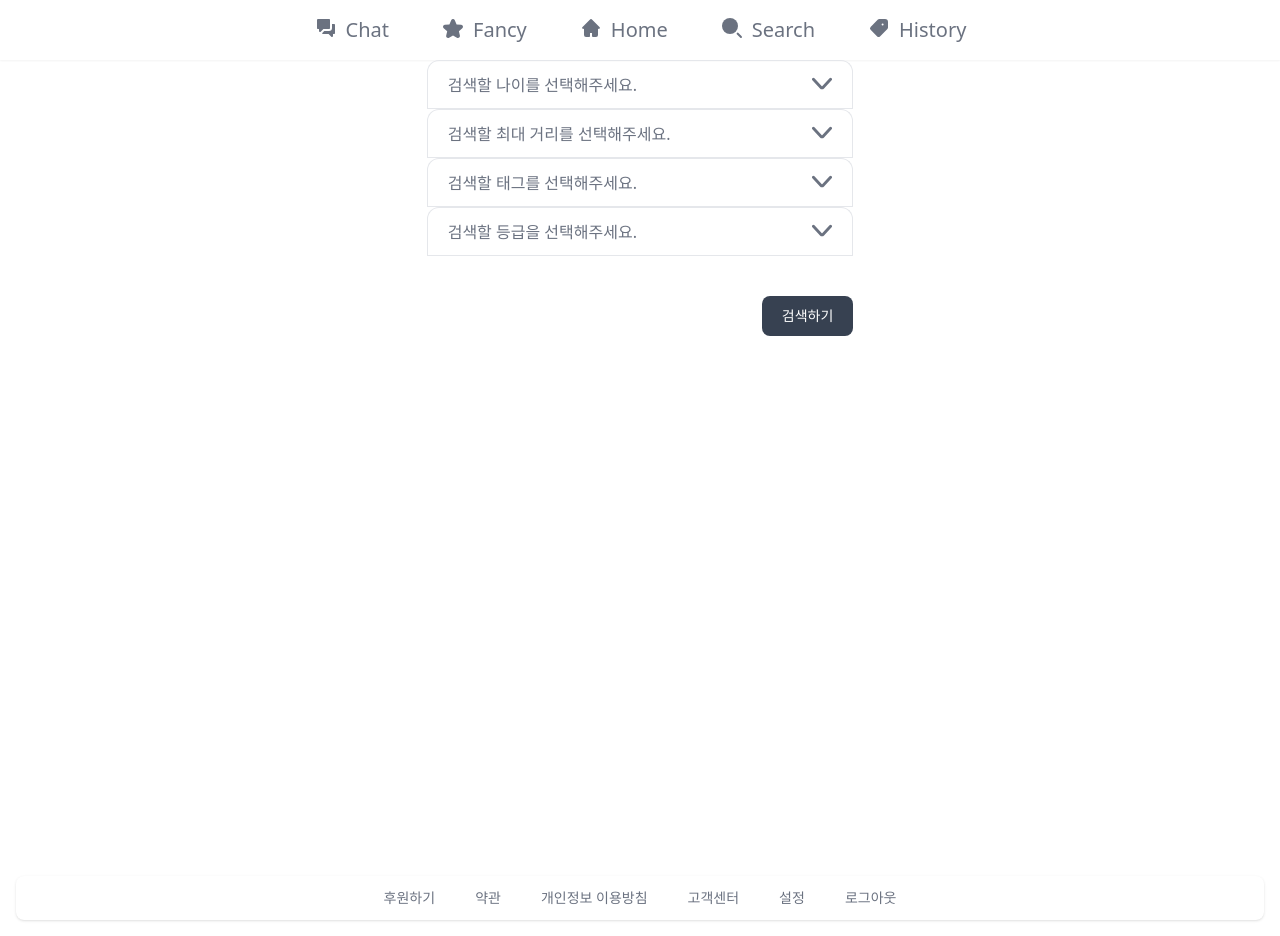
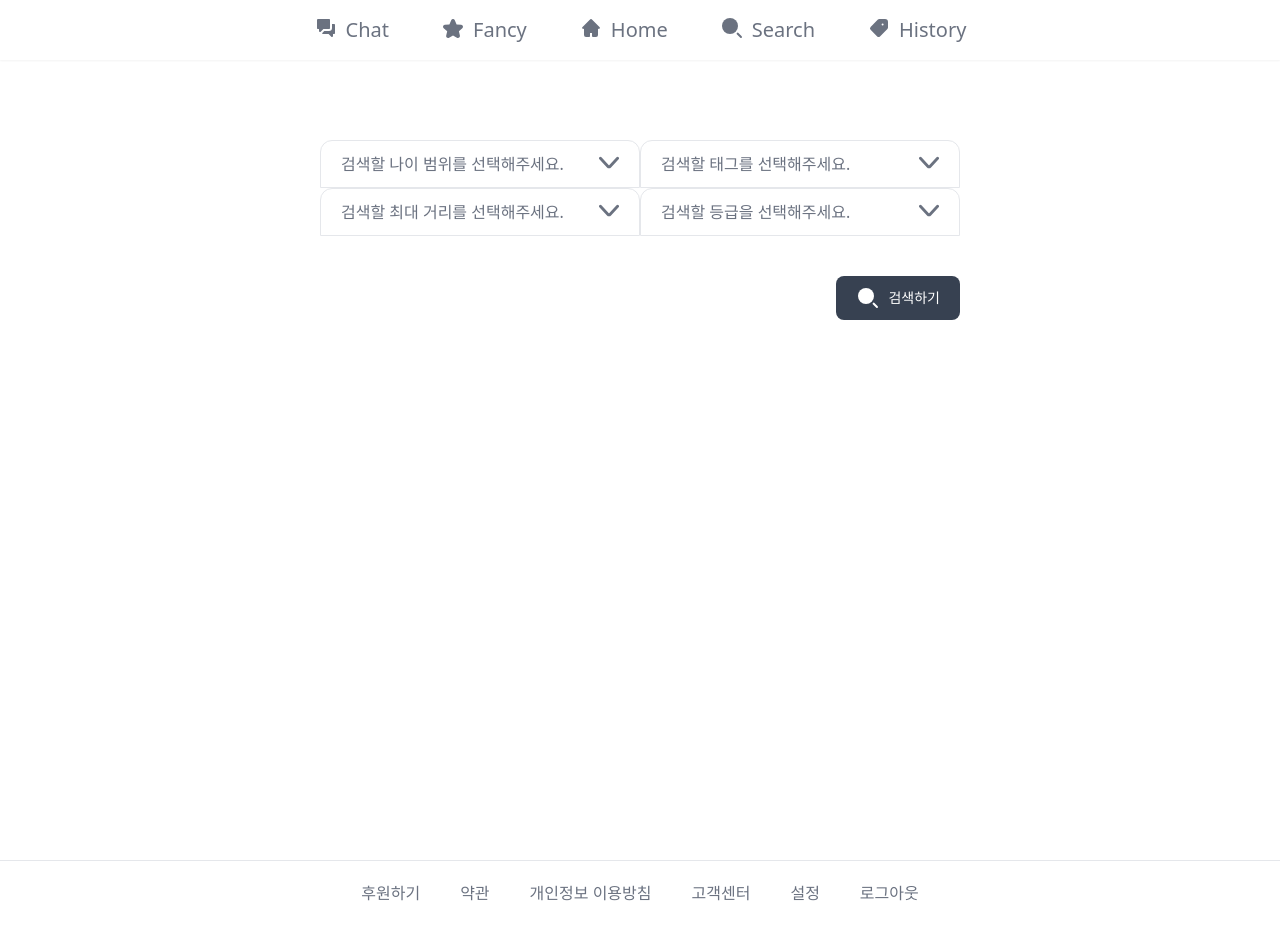
Before and after one commit to 42Seoul-Tea42/frontend, a Next.js app: page /home/search in a window 1280 px wide. Built offline with nearby package versions, Linux system fonts and the light colour scheme; no server answers.

Commit message:
style 서치 페이지 간격조정, md중단점에 grid 추가
web 뷰에서 2개의 cols로 보도록 수정

```diff
--- a/app/home/(routes)/search/components/InputRangeStarBar.tsx
+++ b/app/home/(routes)/search/components/InputRangeStarBar.tsx
@@ -7,7 +7,7 @@ const StarRatingBar: React.FC = () => {
   const starValue: number = useSelector((state: RootState) => state.searchParam.fame);
 
   return (
-    <div className="flex justify-center min-w-72">
+    <div className="flex justify-center">
       {[1, 2, 3, 4, 5].map(el => (
         <StarButton key={el} star={el} isFilled={el <= starValue} />
       ))}
--- a/app/home/(routes)/search/page.tsx
+++ b/app/home/(routes)/search/page.tsx
@@ -9,6 +9,7 @@ import InputRangeStarBar from './components/InputRangeStarBar';
 import DirectionSVG from '../../../svg/DirectionSVG';
 import InputMinMaxAge from './components/InputMinMaxAge';
 import InputRangeDistance from './components/InputRangeDistance';
+import { SearchSVG } from '../../../svg/HomeNavBarSVG';
 
 const Search: React.FC = () => {
   const minAge = useSelector((state: RootState) => state.searchParam.minAge);
@@ -38,26 +39,22 @@ const Search: React.FC = () => {
   };
 
   const accordionItems = [
-    { title: '검색할 나이를 선택해주세요.', content: <InputMinMaxAge /> },
+    { title: '검색할 나이 범위를 선택해주세요.', content: <InputMinMaxAge /> },
+    { title: '검색할 태그를 선택해주세요.', content: <TagSelector /> },
     { title: '검색할 최대 거리를 선택해주세요.', content: <InputRangeDistance /> },
-    { title: '검색할 태그를 선택해주세요.', content: <TagSelector /> },
     { title: '검색할 등급을 선택해주세요.', content: <InputRangeStarBar /> }
   ];
 
   return (
     <div className="flex h-screen">
-      <div className="mx-auto w-1/3 min-w-96">
+      <div className="mx-auto mt-20 w-1/3 md:w-1/2 min-w-96">
+        <div className="md:min-w-72 md:grid md:grid-cols-2">
           {accordionItems.map((item, index) => (
-          <div
-            key={index}
-            id={`accordion-collapse-${index}`}
-            data-accordion="collapse"
-            className="border-b border-gray-200 dark:border-gray-700"
-          >
+            <div key={index} id={`accordion-collapse-${index}`} data-accordion="collapse">
               <h2 id={`accordion-collapse-heading-${index}`} className="max-h-12">
                 <button
                   type="button"
-                className="flex max-h-12 items-center justify-between w-full p-5 font-medium rtl:text-right text-gray-500 border border-b-0 border-gray-200 rounded-t-xl dark:focus:ring-gray-800 dark:border-gray-700 dark:text-gray-400 hover:bg-gray-100 dark:hover:bg-gray-800 gap-3"
+                  className="flex w-full max-h-12 items-center justify-between p-5 font-medium rtl:text-right text-gray-500 border border-gray-200 rounded-t-xl dark:focus:ring-gray-800 dark:border-gray-700 dark:text-gray-400 hover:bg-gray-100 dark:hover:bg-gray-800 gap-3"
                   data-accordion-target={`#accordion-collapse-body-${index}`}
                   aria-expanded={isOpen[index] ? 'true' : 'false'}
                   aria-controls={`accordion-collapse-body-${index}`}
@@ -72,18 +69,20 @@ const Search: React.FC = () => {
                 className={`${isOpen[index] ? '' : 'hidden'}`}
                 aria-labelledby={`accordion-collapse-heading-${index}`}
               >
-              <div className="p-5 border border-b-0 border-gray-200 dark:border-gray-700 dark:bg-gray-900">
+                <div className="p-5 border rounded-b-lg border-gray-200 dark:border-gray-700 dark:bg-gray-900">
                   {item.content}
                 </div>
               </div>
             </div>
           ))}
+        </div>
         <div className="flex justify-end mt-10">
           <button
             type="button"
-            className="text-white bg-gray-700 hover:bg-gray-800 focus:ring-4 focus:outline-none focus:ring-blue-300 font-medium rounded-lg text-sm sm:w-auto px-5 py-2.5 text-center dark:bg-blue-600 dark:hover:bg-blue-700 dark:focus:ring-blue-800"
+            className="flex items-center text-white bg-gray-700 hover:bg-gray-800 font-medium rounded-lg text-sm sm:w-auto px-5 py-2.5 text-center dark:bg-blue-600 dark:hover:bg-blue-700 dark:focus:ring-blue-800 gap-2"
             onClick={() => {}}
           >
+            <SearchSVG />
             검색하기
           </button>
         </div>
--- a/app/home/components/Footer.tsx
+++ b/app/home/components/Footer.tsx
@@ -2,14 +2,13 @@
 
 import Link from 'next/link';
 import { useRouter } from 'next/navigation';
-import HomeNavBarButton from './HomeNavBarButton';
 
 const Footer = () => {
   const router = useRouter();
 
   return (
-    <footer className="bg-white rounded-lg shadow m-4 dark:bg-gray-800">
-      <ul className="flex flex-col sm:flex-row items-center justify-center px-5 py-3 text-sm font-medium text-gray-500 dark:text-gray-400 sm:mt-0">
+    <footer>
+      <ul className="flex flex-col border-t sm:flex-row items-center justify-center px-5 py-5 text-md font-medium text-gray-500 dark:text-gray-400 sm:mt-0">
         <li className="mx-5 mb-5 sm:mb-0">
           <Link href="#" className="hover:underline">
             후원하기
@@ -31,7 +30,9 @@ const Footer = () => {
           </Link>
         </li>
         <li className="mx-5 mb-5 sm:mb-0">
-          <HomeNavBarButton router={router} path={'setting'} buttonName={'설정'} icon={undefined} />
+          <Link href="/home/setting" className="hover:underline">
+            설정
+          </Link>
         </li>
         <li className="mx-5 sm:mb-0">
           <Link href="#" className="hover:underline">
--- a/app/home/page.tsx
+++ b/app/home/page.tsx
@@ -18,15 +18,13 @@ const Home: React.FC = () => {
   return (
     <>
       <div className="w-full h-screen">
-        <div className="mx-10 my-10">
-          <div className="mx-auto max-w-sm bg-white border border-gray-200 rounded-lg shadow dark:bg-gray-800 dark:border-gray-700">
-            <div id="default-carousel" className="relative w-full" data-carousel="slide">
-              <div className="relative h-96 overflow-hidden rounded-lg md:h-96">
-                <Image src="/조유리.webp" alt="face" width={500} height={500} priority={true} />
-              </div>
-              {/* <CarouselButton direction="left" position="start-0" />
+        <div className="mx-auto mt-20 max-w-sm bg-white border border-gray-200 rounded-lg shadow dark:bg-gray-800 dark:border-gray-700">
+          <div id="default-carousel" className="relative w-full" data-carousel="slide">
+            <div className="relative h-96 overflow-hidden rounded-lg md:h-96">
+              <Image src="/조유리.webp" alt="face" width={500} height={500} priority={true} />
+            </div>
+            {/* <CarouselButton direction="left" position="start-0" />
               <CarouselButton direction="right" position="end-0" /> */}
-            </div>
           </div>
         </div>
       </div>
```
Lines whose indentation alone changed are shown as unchanged.
